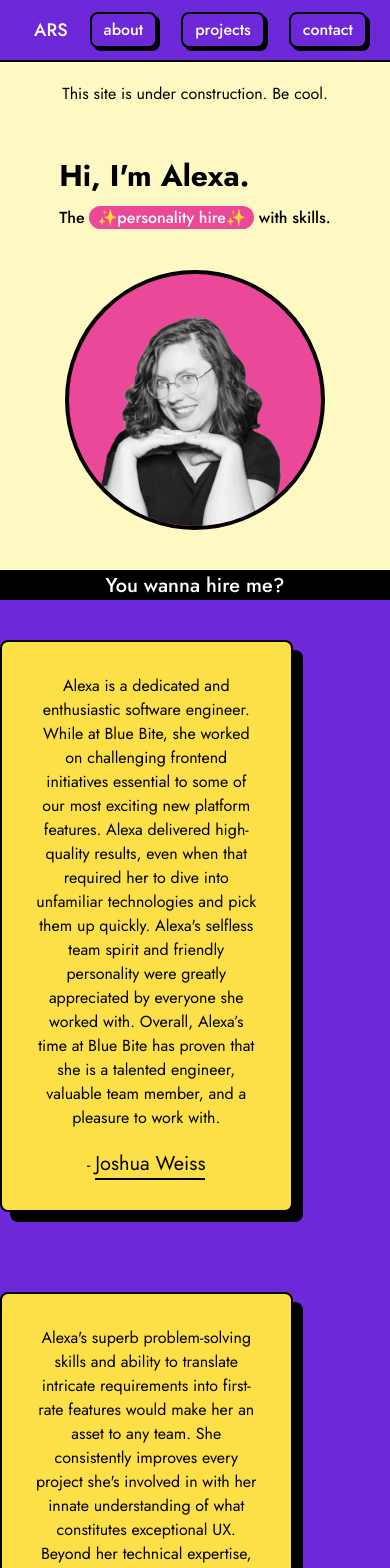
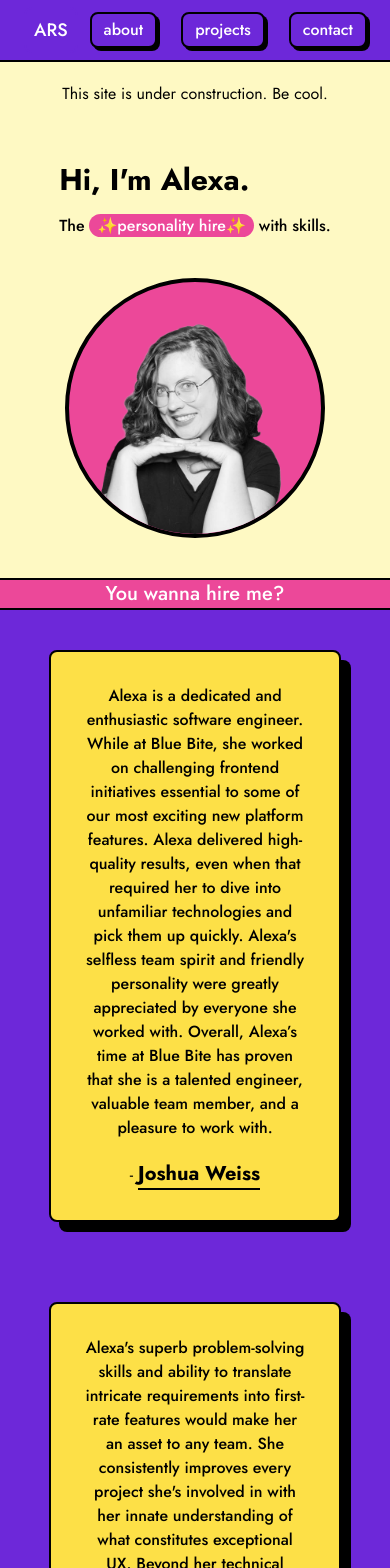
Before and after one commit to alexaraes/alexaraes.github.io, a Next.js app: page / in a window 390 px wide. Shown: the top 1568 px of the page. Built offline with nearby package versions, Linux system fonts and the light colour scheme.

Commit message:
attempt to deploy nextjs app to github pages

```diff
--- /dev/null
+++ b/next.config.js
@@ -0,0 +1,8 @@
+/** @type {import('next').NextConfig} */
+const nextConfig = {
+    basePath: '/alexaraes.github.io',
+    output: "export",  // <=== enables static exports
+    reactStrictMode: true,
+  };
+
+  module.exports = nextConfig;
--- a/src/app/page.tsx
+++ b/src/app/page.tsx
@@ -5,7 +5,7 @@ const Page = () => {
     return (
       <>
         <Hero />
-        <div className="bg-black font-medium text-center text-white text-xl">
+        <div className="bg-pink-500 border-b-2 border-black font-medium text-center text-white text-xl">
           You wanna hire me?
         </div>
         <Testimonials />
--- a/src/app/projects/page.tsx
+++ b/src/app/projects/page.tsx
@@ -5,7 +5,7 @@ const Page = () => {
       <>
         <div className="flex flex-col justify-start pt-10 items-center bg-orange-100 pb-10 h-screen">
             <p className="text-2xl md:text-4xl lg:text-5xl font-bold">Projects</p>
-            <a target="_blank" className="my-5 hover:bg-lime-200 md:text-lg lg:text-2xl" href="https://alexaraes.github.io/GFE-hero-feature/">Responsive Marketing Splash</a>
+            <a target="_blank" className="my-5 hover:bg-pink-600 hover:text-white md:text-lg lg:text-2xl" href="https://alexaraes.github.io/GFE-hero-feature/">Responsive Marketing Splash</a>
         </div>
       </>
     )
--- a/src/app/ui/button.tsx
+++ b/src/app/ui/button.tsx
@@ -1,12 +1,25 @@
+"use client"
+
 import Link from "next/link";
+import { usePathname } from "next/navigation";
+import clsx from "clsx";
 
 interface ButtonProps {
     title: string;
 }
 
 const NavButton = ({ title }: ButtonProps) => {
+    const pathname = usePathname();
+
     return (
-        <Link href={`/${title}`} className="text-center font-medium rounded-lg hover:bg-yellow-300 hover:text-black m-3 md:mx-3 px-3 py-1 border-2 border-black shadow-brutal bg-violet-700 text-white">
+        <Link
+            href={`/${title}`}
+            className={clsx(
+                "text-center font-medium rounded-lg text-white hover:bg-yellow-300 hover:text-black m-3 md:mx-3 px-3 py-1 border-2 border-black shadow-brutal bg-violet-700",
+                {
+                    'bg-yellow-300 text-black': pathname === `/${title}`
+                }
+        )}>
             {title}
         </Link>
     )
--- a/src/app/ui/card.tsx
+++ b/src/app/ui/card.tsx
@@ -7,10 +7,10 @@ interface CardProps {
 const Card = ({ name, link, body }: CardProps) => {
     return (
         <div className="text-center p-8 my-10 border-2 border-black shadow-extraBrutal rounded-lg w-3/4 h-auto bg-yellow-300 md:w-2/5 md:mx-10 md:text-left">
-            <p className="mb-5 md:text-lg">
+            <p className="mb-5 font-medium md:text-lg">
                 {body}
             </p>
-            - <a className="text-xl border-b-2 border-black hover:font-bold" target="_blank" href={link}>{name}</a>
+            - <a className="text-xl border-b-2 border-black font-bold hover:bg-white" target="_blank" href={link}>{name}</a>
         </div>
     )
   }
--- a/src/app/ui/hero.tsx
+++ b/src/app/ui/hero.tsx
@@ -3,11 +3,11 @@ const Hero = () => {
         <div className="flex flex-col items-center bg-yellow-100 pb-10 border-b-2 border-black md:flex-row md:justify-around">
             <div className="block md:hidden mt-5 text-center grow"><p>This site is under construction. Be cool.</p></div>
             <div className="mt-10 md:mt-0">
-                <p className="text-3xl md:text-7xl font-bold my-3">Hi, I'm Alexa.</p>
+                <p className="text-3xl md:text-7xl font-bold my-4">Hi, I'm Alexa.</p>
                 <p className="font-medium md:text-4xl">The <span className="rounded-full px-2 bg-pink-500 text-white">✨personality hire✨</span> with skills.</p>
             </div>
             <div className="rounded-full border-4 border-black bg-pink-500 mt-10 w-4/6 md:w-2/6">
-                <img className="rounded-full" src="cutesy-alexa-no-bg.png" />
+                <img className="rounded-full" src="/alexaraes.github.io/cutesy-alexa-no-bg.png" />
             </div>
         </div>
     )
--- a/src/app/ui/testimonials.tsx
+++ b/src/app/ui/testimonials.tsx
@@ -25,7 +25,7 @@ const testimonialList = {
 
 const Testimonials = () => {
     return (
-        <div className="flex flex-col justify-center items-stretch bg-violet-700 md:flex-row md:justify-around md:flex-wrap">
+        <div className="flex flex-col justify-center items-center md:items-stretch bg-violet-700 md:flex-row md:justify-around md:flex-wrap">
             {
                 Object.keys(testimonialList).map((key, index) => {
                     return (
```
